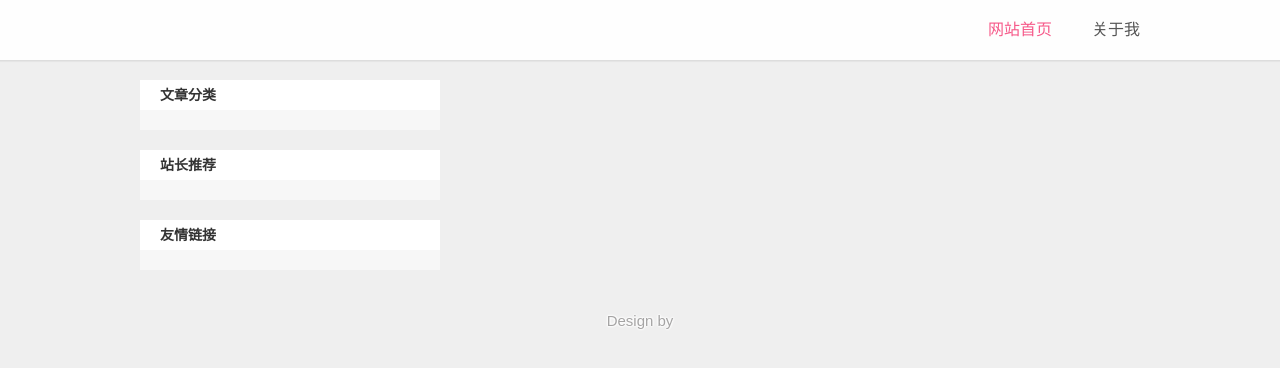
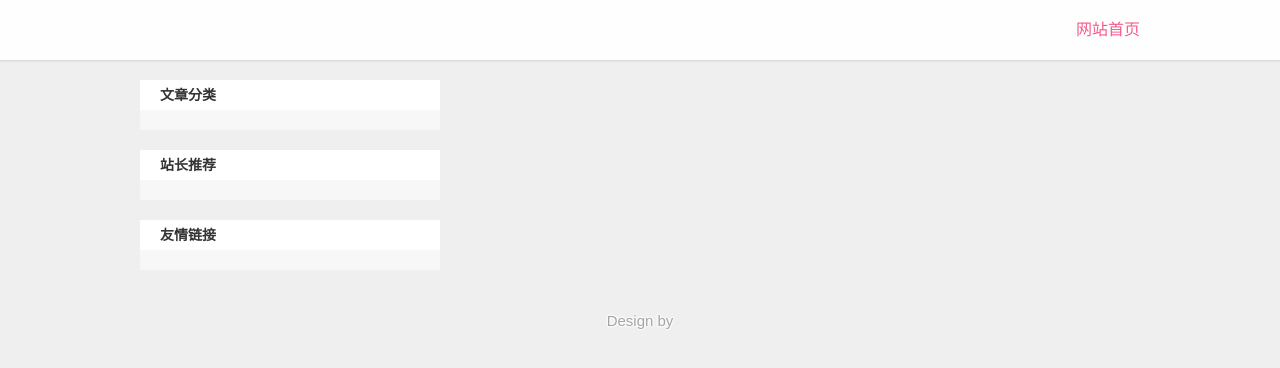
Before and after one commit to lilin2ln/flask-blog, a Flask app: template templates/index/index.html in a window 1280 px wide. Shown: the top 368 px of the page. Run offline with Flask 2, Linux system fonts and the light colour scheme; the template is opened without the code that fills it, so the values that code supplies are empty; parts of the project's set-up code (start-up, migrations or seed data) failed here and were passed over.

Commit message:
#func-alter: 移除关于模块

```diff
--- a/templates/base.html
+++ b/templates/base.html
@@ -20,7 +20,6 @@
     <h2 id="mnavh"><span class="navicon"></span></h2>
     <ul id="starlist">
       <li><a href="\">网站首页</a></li>
-      <li><a href="about.html">关于我</a></li>
     </ul>
 </nav>
 
```
